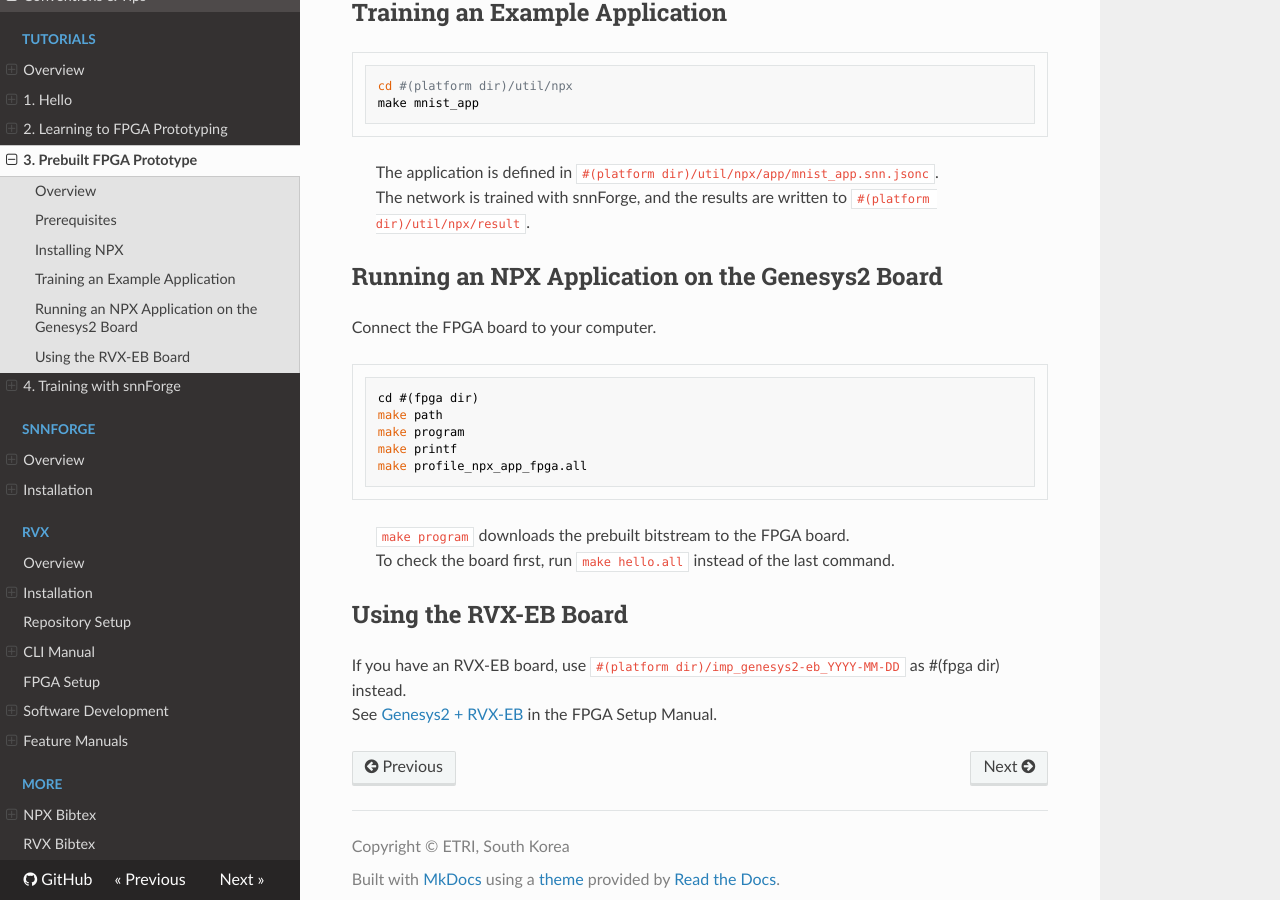
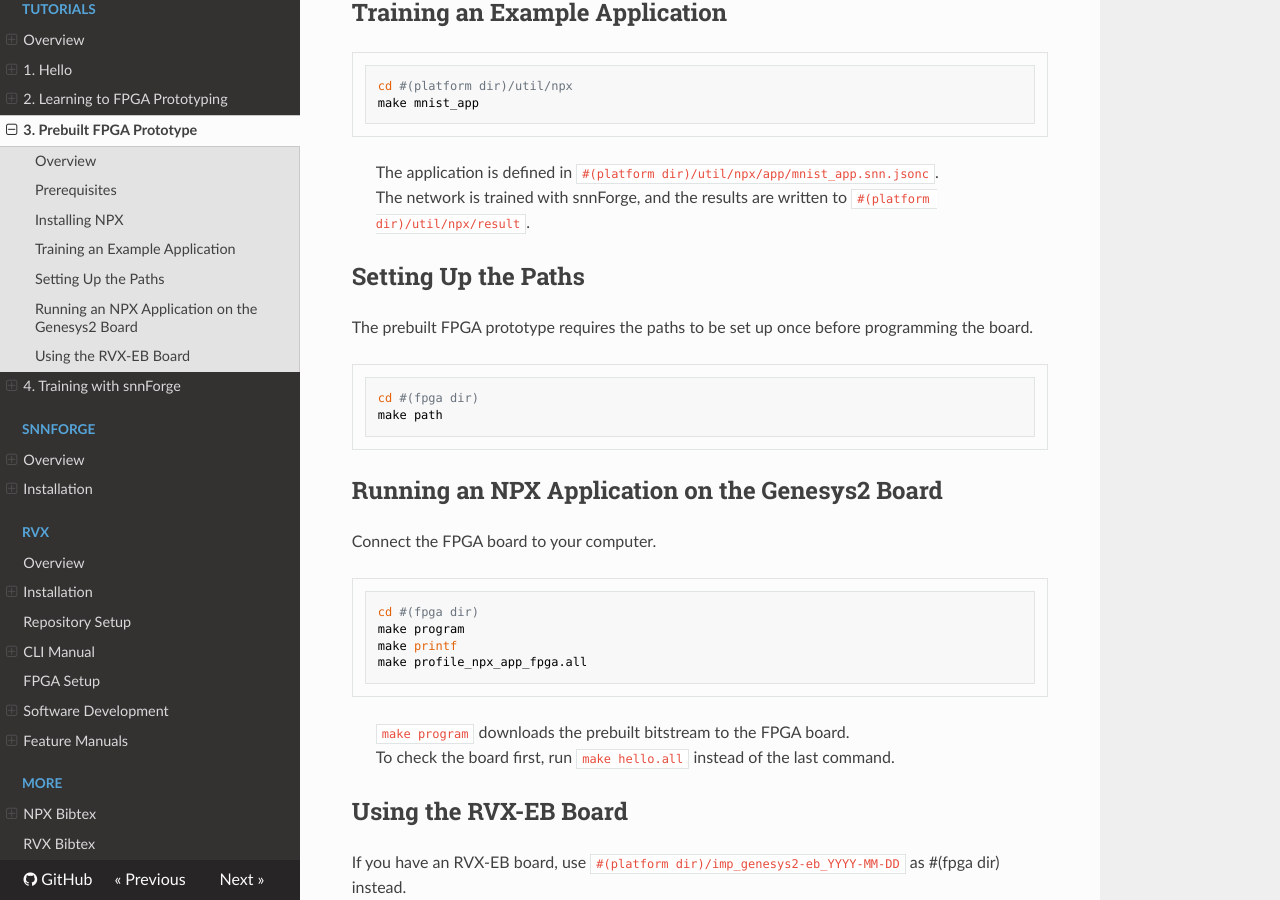
Before and after one commit to riscvexpress/npx-soc, an MkDocs documentation site: the page built from docs/npx/npx-tutorials-fpga-prototype.md, in a window 1280 px wide and 900 px high, scrolled down 1321 px. Built offline with MkDocs 1.6.1, drawn with Linux system fonts in a browser that asks for light colours; nearby versions of some CDN libraries.

Commit message:
Move make path to its own section in the prebuilt FPGA tutorial
Co-Authored-By: Claude Opus 5.5 <noreply@anthropic.com>

````diff
--- a/docs/npx/npx-tutorials-fpga-prototype.md
+++ b/docs/npx/npx-tutorials-fpga-prototype.md
@@ -62,13 +62,21 @@ make mnist_app
 > The application is defined in `#(platform dir)/util/npx/app/mnist_app.snn.jsonc`.
 > The network is trained with snnForge, and the results are written to `#(platform dir)/util/npx/result`.
 
+## Setting Up the Paths
+
+The prebuilt FPGA prototype requires the paths to be set up once before programming the board.
+
+```text
+cd #(fpga dir)
+make path
+```
+
 ## Running an NPX Application on the Genesys2 Board
 
 Connect the FPGA board to your computer.
 
 ```text
 cd #(fpga dir)
-make path
 make program
 make printf
 make profile_npx_app_fpga.all
````
Also changed, not shown: docs/npx/npx-tutorials-prototyping.md (+0 -1 lines).
